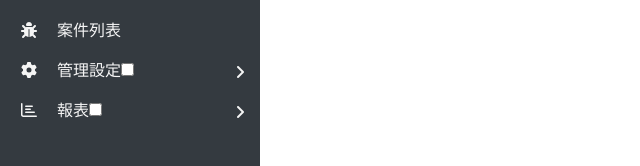
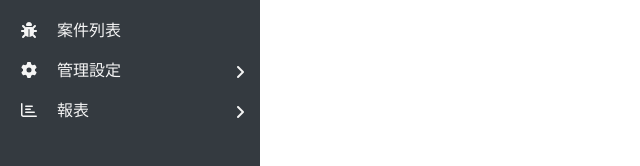
Before and after one commit to miaCCC/practical-project, a Vue app: page /#/ in a window 1280 px wide. Shown: the part 232-398 px from the top of the page, without its empty margins (0-640 px from the left). Built offline with nearby package versions, Linux system fonts and the light colour scheme.

Commit message:
使用boostrap製作層疊選單

```diff
--- a/src/assets/styles/_Navbar.scss
+++ b/src/assets/styles/_Navbar.scss
@@ -61,9 +61,7 @@
   &__forms__content::after {
     @extend %pseudo-element
    }
-  &__menu {
-    display: none;
-  }
+
   &__menu li {
     font-size: 13px;
   }
@@ -75,10 +73,6 @@
     margin-right: 10px;
     font-size: 8px;
   }
-}
-.navbar-toggle:checked~.nav-list__menu {
-  display: block;
-  /*測試用，之後刪除*/
 }
 
 
--- a/src/components/Navbar.vue
+++ b/src/components/Navbar.vue
@@ -35,15 +35,15 @@
               <i class="fas fa-bug"></i>
                 <span>案件列表</span>
             </router-link>
+
           </li>
           <li class="nav-list__setting">
 
-            <router-link to="" class="nav-list__setting__content">
+            <router-link to="" class="nav-list__setting__content" data-toggle="collapse" href="#collapseSetting"  aria-expanded="false" aria-controls="collapseSetting" >
             <i class="fas fa-cog"></i>
               <span>管理設定</span>
             </router-link>
-            <input type="checkbox" class="navbar-toggle" id="navbar-toggle" />
-            <div class="nav-list__menu">
+            <div class="nav-list__menu collapse" id="collapseSetting">
               <ul>
                 <li>問題類型管理</li>
                 <li>專案問題管理</li>
@@ -57,12 +57,11 @@
             </div>
           </li>
           <li class="nav-list__forms">
-            <router-link to="" class="nav-list__forms__content">
+            <router-link to="" class="nav-list__forms__content" data-toggle="collapse" href="#collapseForms"  aria-expanded="false" aria-controls="collapseForms">
             <i class="far fa-chart-bar"></i>
             <span>報表</span>
             </router-link>
-            <input type="checkbox" class="navbar-toggle" id="navbar-toggle" />
-            <div class="nav-list__menu">
+            <div class="nav-list__menu collapse" id="collapseForms">
               <ul>
                 <li>歷史案件查詢</li>
               </ul>
@@ -70,7 +69,6 @@
           </li>
         </ul>
       </div>
-
 
     </div>
     <div class="nav-footer d-flex justify-content-center align-items-center">
```
